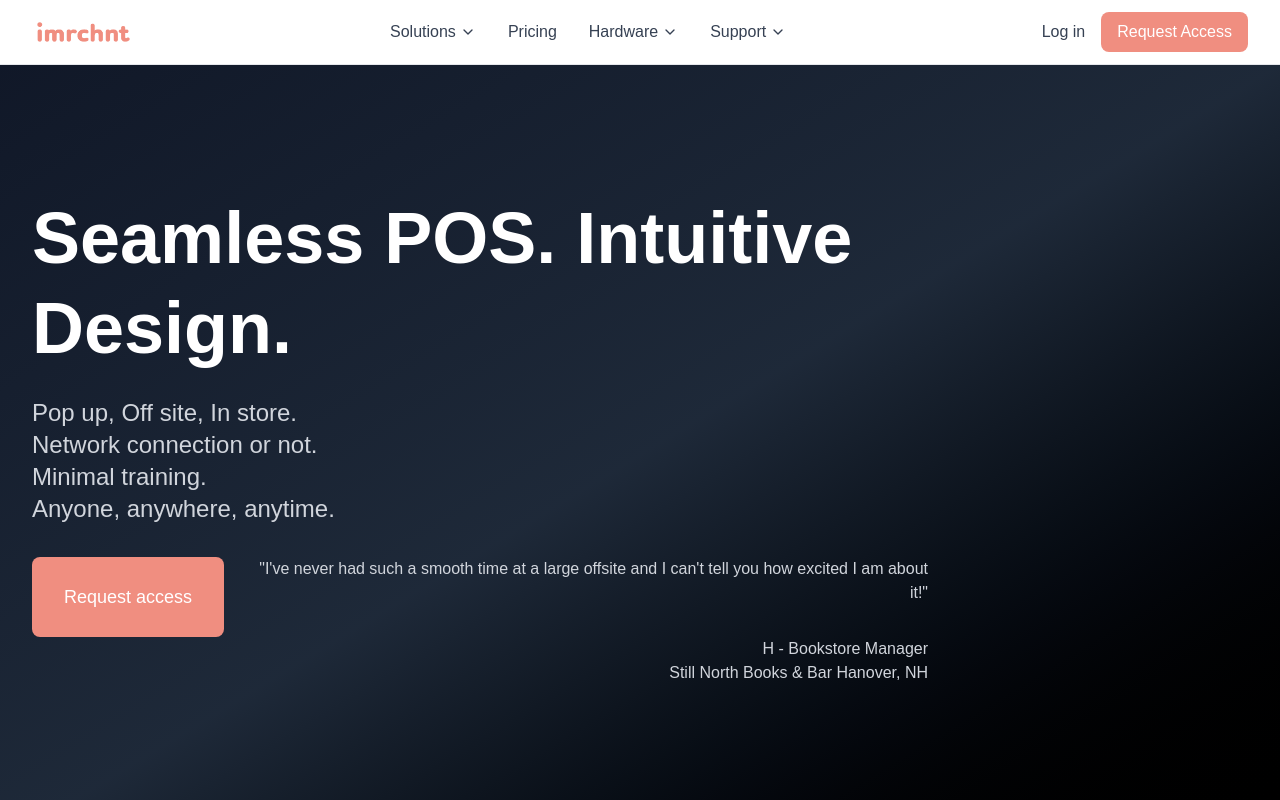
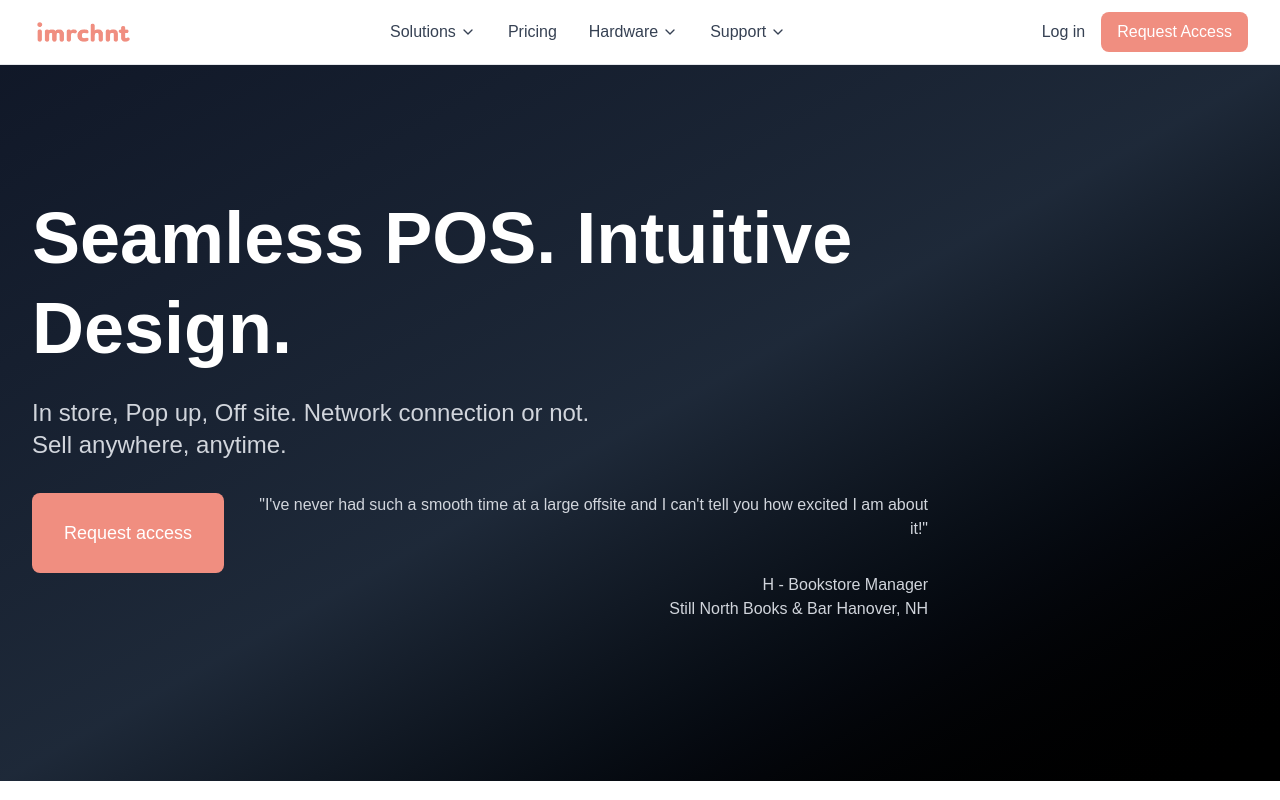
Before and after one commit to MarkHochreiter/imrchnt-website, a React (Vite) app: page / in a window 1280 px wide. Shown: the top 800 px of the page. Built offline with nearby package versions, Linux system fonts and the light colour scheme.

Commit message:
Update App.jsx

```diff
--- a/src/App.jsx
+++ b/src/App.jsx
@@ -202,7 +202,7 @@ function App() {
               Seamless POS. Intuitive Design.
             </h1>
             <p className="text-xl md:text-2xl text-gray-300 mb-8 max-w-2xl">
-              Pop up, Off site, In store. <br /> Network connection or not.<br /> Minimal training. <br /> Anyone, anywhere, anytime.
+              In store, Pop up, Off site. Network connection or not.<br /> Sell anywhere, anytime.
             </p>
             <div className="flex flex-col sm:flex-row gap-4">
               <Button
```
